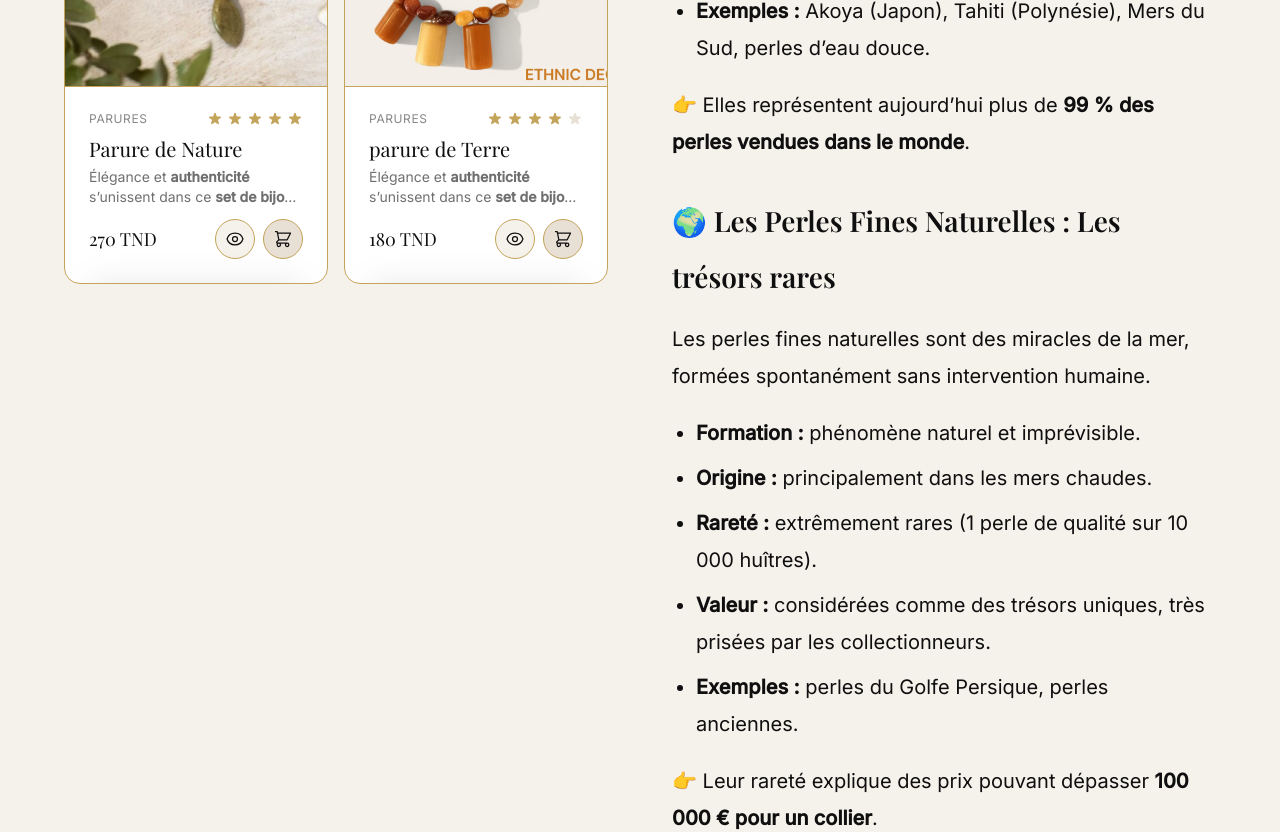
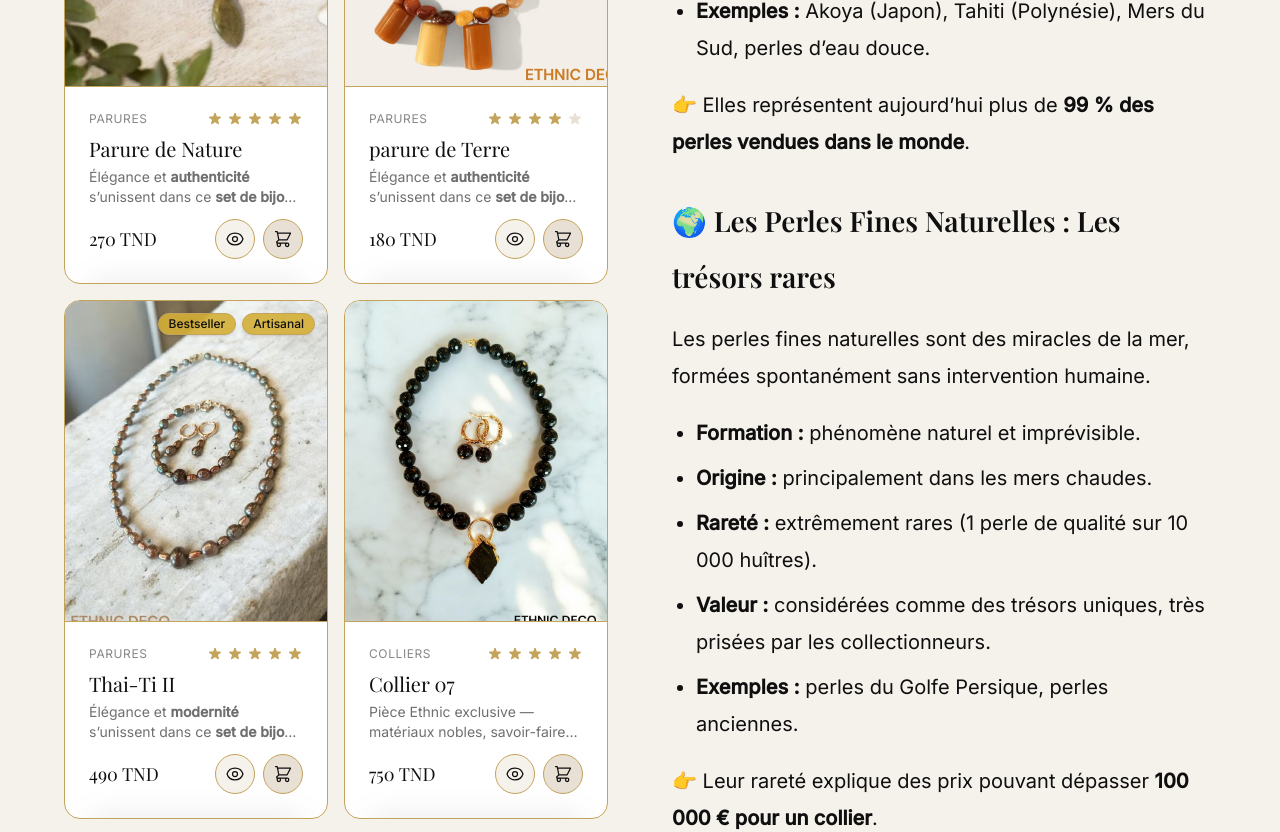
Before and after one commit to mahdi157289/Ethnic, a React (Vite) app: page /blog/1784421423948 in a window 1280 px wide. Shown: the part 1594-2426 px from the top of the page. Built offline with nearby package versions, Linux system fonts and the light colour scheme.

Commit message:
fix: blog product suggestions show all products (remove 4-item cap)

```diff
--- a/src/pages/BlogPostPage.tsx
+++ b/src/pages/BlogPostPage.tsx
@@ -92,14 +92,14 @@ export function BlogPostPage() {
               />
             </div>
 
-            {/* Product recommendations to inspire the reader */}
+            {/* Product recommendations to inspire the reader — all products, flows until blog ends */}
             {products.length > 0 && (
               <div>
                 <h3 className="font-display text-xl text-[var(--charcoal)] mb-4 text-center">
                   Vous aimerez aussi
                 </h3>
                 <div className="grid grid-cols-2 gap-4">
-                  {products.slice(0, 4).map((product) => (
+                  {products.map((product) => (
                     <ProductCard key={product.id} product={product} />
                   ))}
                 </div>
```
